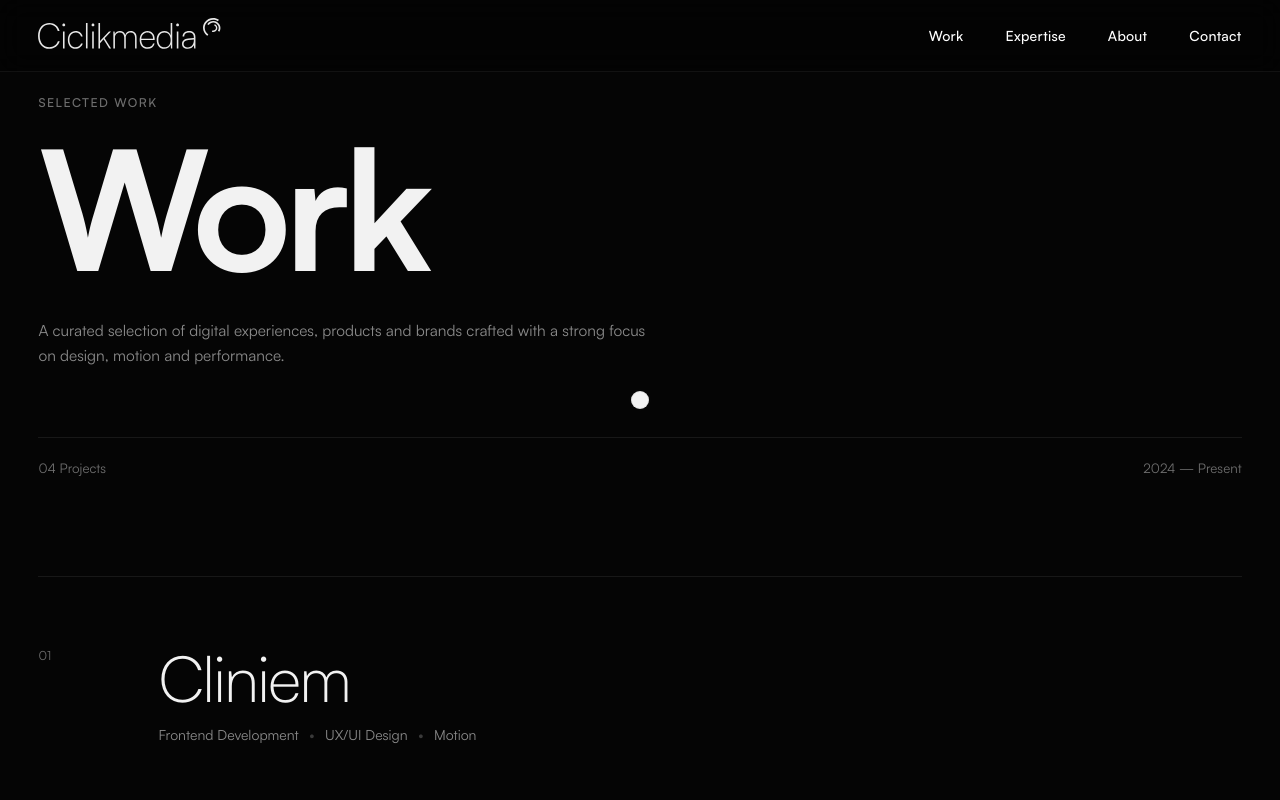
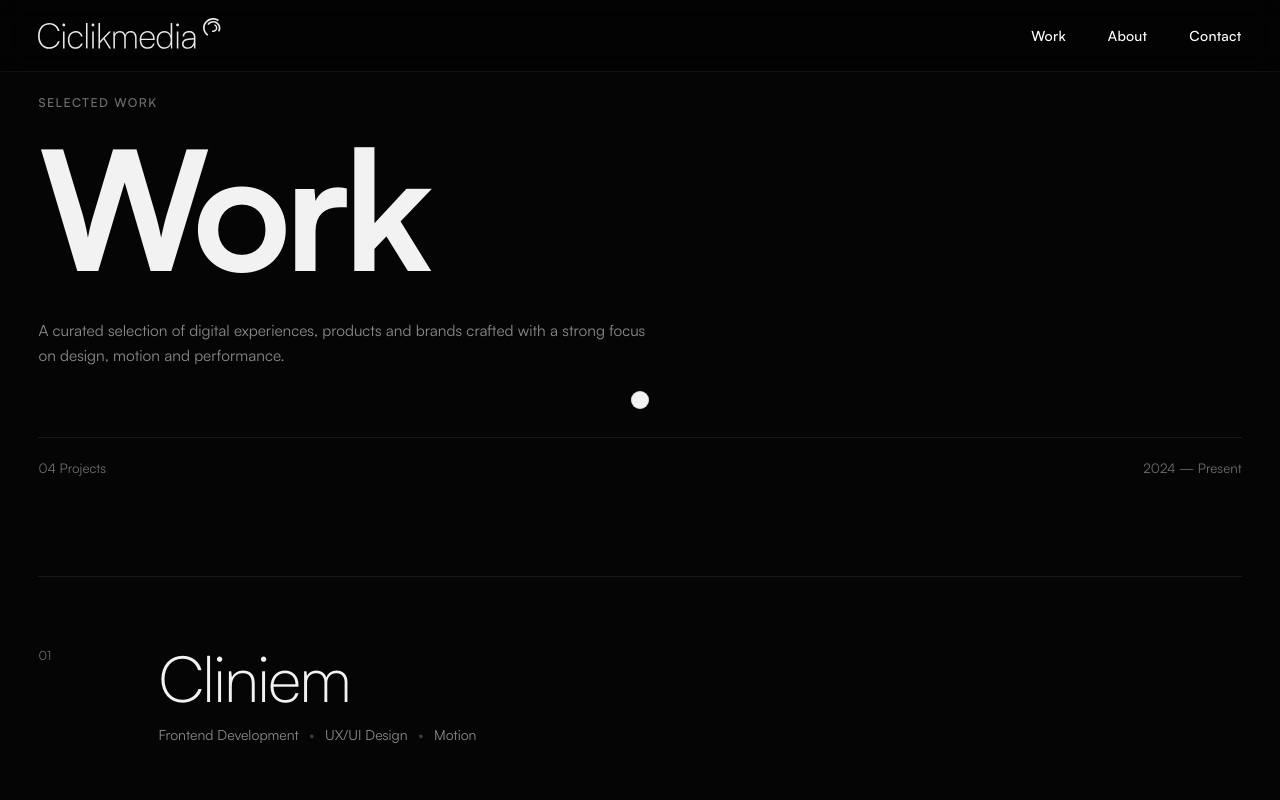
Before and after one commit to ciclikmedia/ciclikmedia-portfolio, a Next.js app: page /work in a window 1280 px wide. Shown: the top 800 px of the page. Built offline with nearby package versions, Linux system fonts and the light colour scheme.

Commit message:
Remove Expertise page and navigation

```diff
--- a/src/app/expertise/page.tsx
+++ /dev/null
@@ -1,12 +0,0 @@
-import Container from "@/components/layout/Container/Container";
-import PageHero from "@/components/layout/PageHero/PageHero";
-
-export default function ExpertisePage() {
-  return (
-    <PageHero>
-      <Container>
-        <h1>Expertise</h1>
-      </Container>
-    </PageHero>
-  );
-}
--- a/src/components/layout/Header/Header.tsx
+++ b/src/components/layout/Header/Header.tsx
@@ -187,19 +187,6 @@ useLayoutEffect(() => {
             </Link>
 
             <Link
-              href="/expertise"
-              className={styles.navLink}
-            >
-              <span className={styles.navBase}>
-                Expertise
-              </span>
-
-              <span className={styles.navAccent}>
-                Expertise
-              </span>
-            </Link>
-
-            <Link
               href="/about"
               className={styles.navLink}
             >
--- a/src/sections/Hero/Navbar.tsx
+++ b/src/sections/Hero/Navbar.tsx
@@ -105,21 +105,6 @@ export default function Navbar() {
 
               <li>
                 <Link
-                  href="/expertise"
-                  className={styles.navLink}
-                >
-                  <span className={styles.navBase}>
-                    Expertise
-                  </span>
-
-                  <span className={styles.navAccent}>
-                    Expertise
-                  </span>
-                </Link>
-              </li>
-
-              <li>
-                <Link
                   href="/about"
                   className={styles.navLink}
                 >
```
